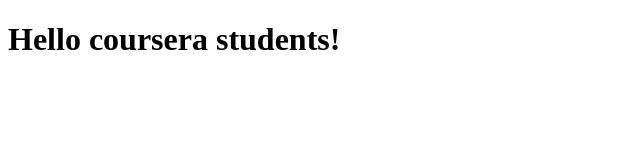
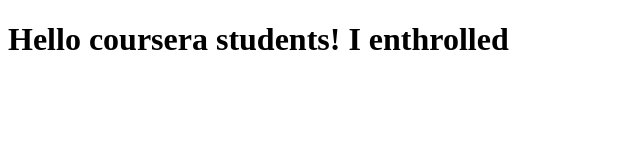
Before and after one commit to masyan43/coursera-test, a plain HTML site: page index.html in a window 1280 px wide. Shown: the whole page, without its empty margins (0-640 px from the left). Drawn offline with Linux system fonts and the light colour scheme.

Commit message:
Next version of web file.

```diff
--- a/index.html
+++ b/index.html
@@ -5,6 +5,6 @@
 	<title>Document</title>
 </head>
 <body>
-	<h1>Hello coursera students!</h1>
+	<h1>Hello coursera students! I enthrolled</h1>
 </body>
 </html>
```
